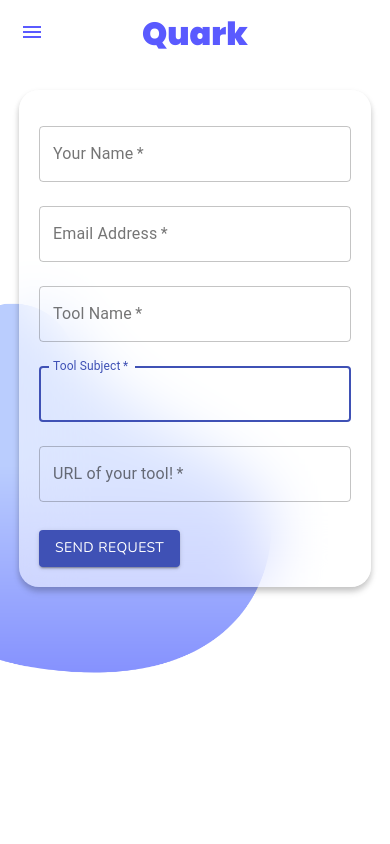
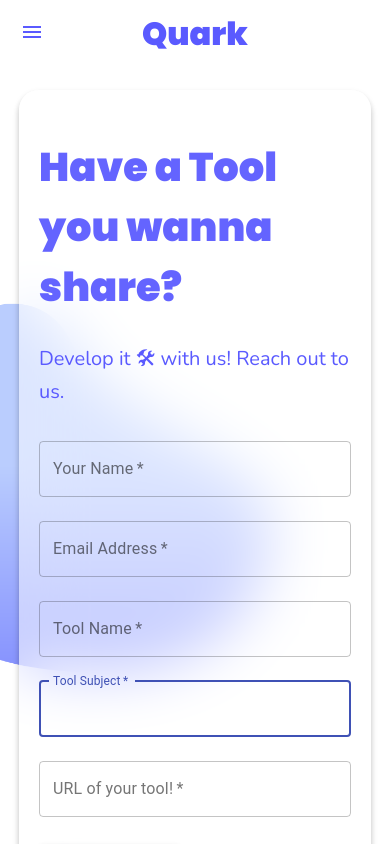
Before and after one commit to quark-bz/top-quark, a React (Create React App) app: page /develop in a window 390 px wide. Shown: the top 844 px of the page. Built offline with nearby package versions, Linux system fonts and the light colour scheme.

Commit message:
added developer title text

```diff
--- a/src/App.css
+++ b/src/App.css
@@ -414,7 +414,9 @@
     margin-top: 10px;
   }
 
-
+#developerHead h1{
+  font-family:'Poppins'
+}
 
   .aboutimage {
     margin-left: auto;
--- a/src/components/DeveloperPage.js
+++ b/src/components/DeveloperPage.js
@@ -7,7 +7,7 @@
 import Button from "@material-ui/core/Button";
 import db from "../firebase";
 import Footer from './Footer'
-
+import '../App.css'
 /*
 collection data
 form = {
@@ -54,6 +54,8 @@
       <Header subj="none" />
       <div id="aboutBackgroundStyling"></div>
       <Container id="feedbackPageContainer">
+        <div id='developerHead'><h1 style={{fontFamily:'Poppins', color:'#6464ff',fontSize:'30pt'}}>Have a Tool you wanna share?</h1></div>
+        <div id='developerP'><p style={{fontFamily:'Nunito',color:'#5a5aff',fontSize:'15pt'}}>Develop it 🛠 with us! Reach out to us.</p></div>
         {sent ? (
           <div>Thank you for your effort! We'll be in touch shortly</div>
         ) : (
```
